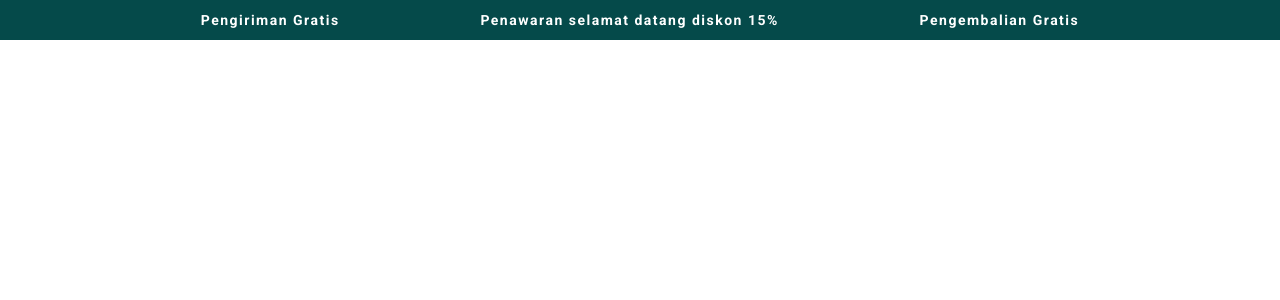
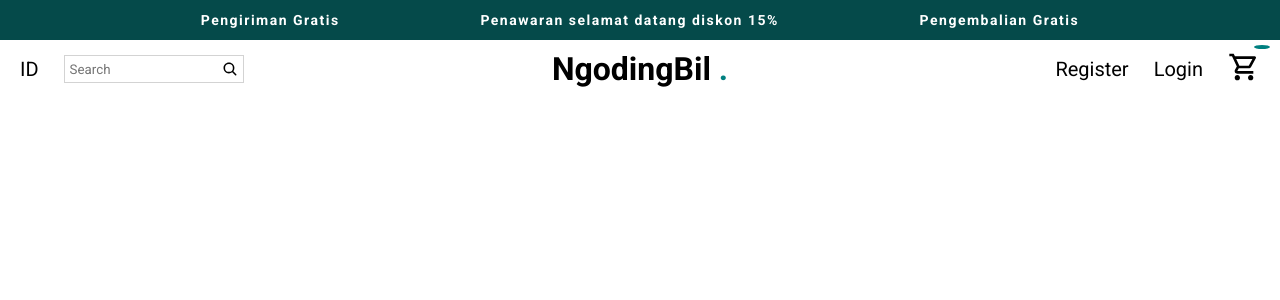
Before and after one commit to Nabilfadilah/e-commerce, a React (Vite) app: page / in a window 1280 px wide. Shown: the top 300 px of the page. Built offline with nearby package versions, Linux system fonts and the light colour scheme.

Commit message:
Import component navbar

```diff
--- a/src/pages/home/Home.jsx
+++ b/src/pages/home/Home.jsx
@@ -1,10 +1,13 @@
 import React from "react";
 import Announcement from "../../components/announcement/Announcement";
+import Navbar from "../../components/navbar/Navbar";
+import Slider from "../../components/slider/Slider";
 
 function Home() {
   return (
     <div>
       <Announcement />
+      <Navbar />
     </div>
   );
 }
```
